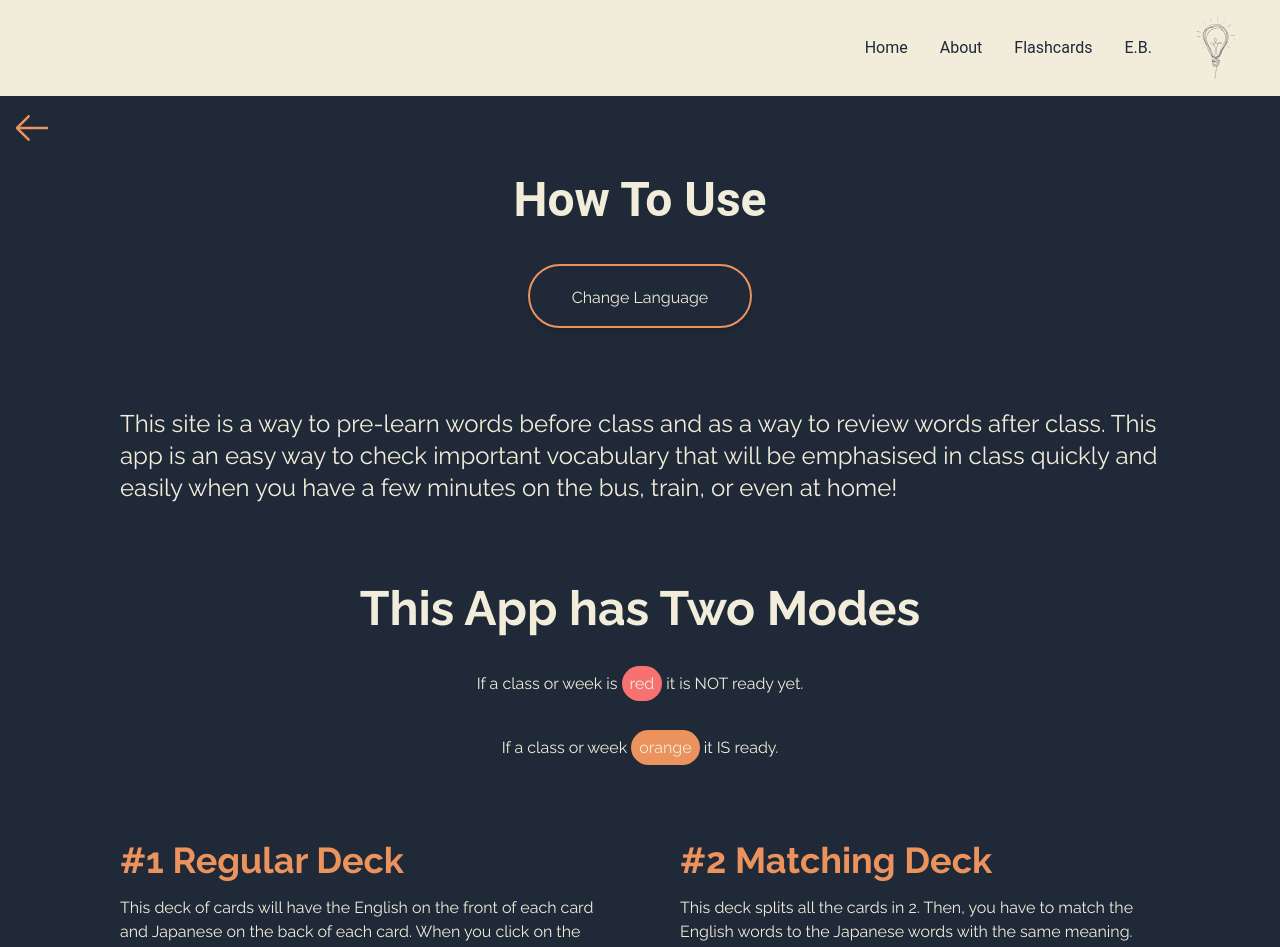
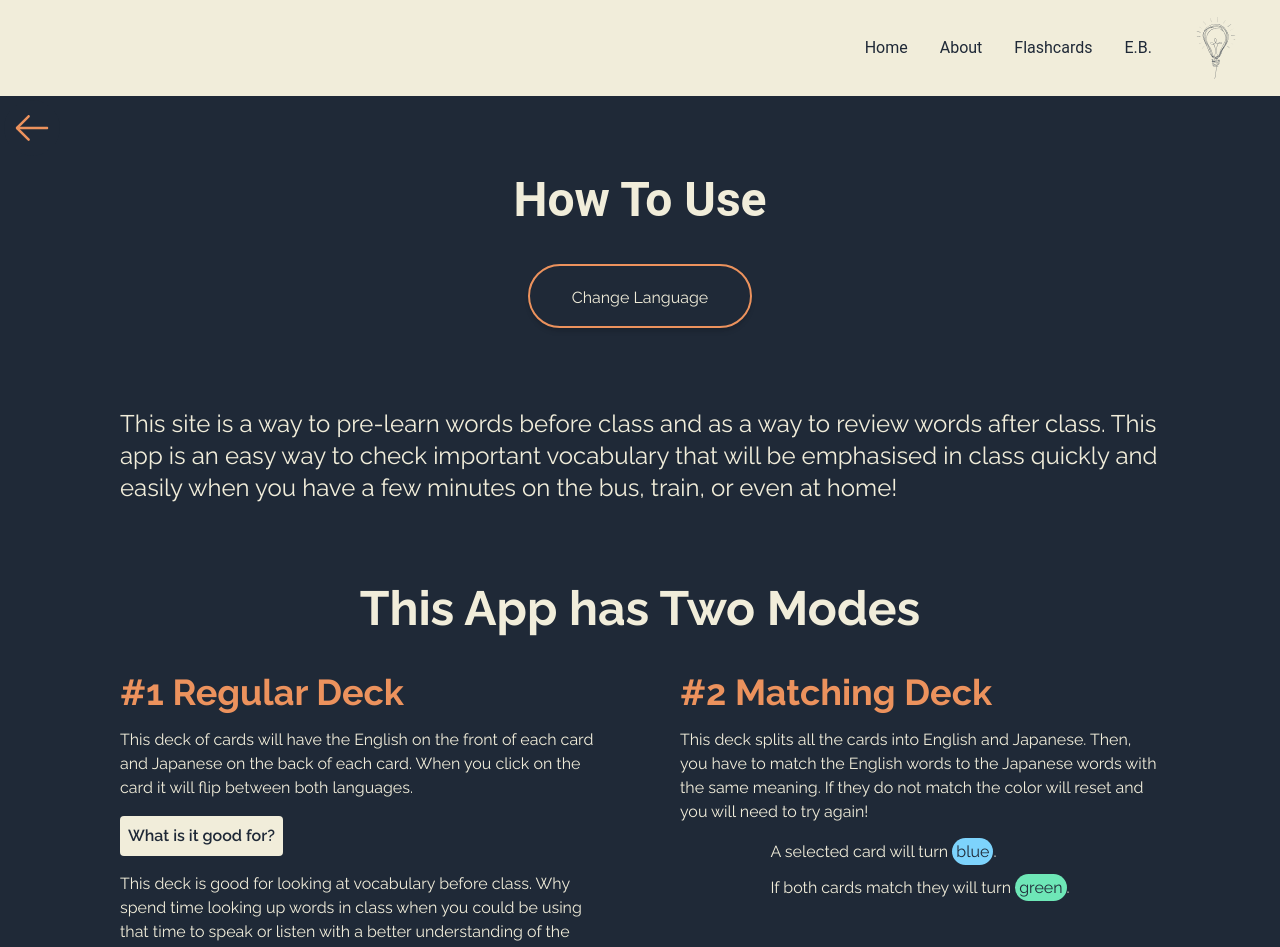
Before and after one commit to Edward-Stalley/Flashcard-App-2022-Version-2.0, a Next.js app in the folder client/: page /About in a window 1280 px wide. Shown: the top 947 px of the page. Built offline with nearby package versions, Linux system fonts and the light colour scheme.

Commit message:
Updated About Section

```diff
--- a/client/pages/About/index.tsx
+++ b/client/pages/About/index.tsx
@@ -43,7 +43,8 @@ export default function About() {
               {isEnglish ? "This App has Two Modes" : "このアプリは二つのモードがある"}
             </h1>
           </div>
-          <div className=" mb-10 flex  mobile:justify-start justify-center">
+          {/* Class Color Explanation */}
+          {/* <div className=" mb-10 flex  mobile:justify-start justify-center">
             {isEnglish ? (
               <h3>
                 If a class or week is <span className="rounded-full bg-red-400 p-2">red</span> it is NOT ready yet.
@@ -65,7 +66,7 @@ export default function About() {
                 クラスや週が <span className="rounded-full bg-but-d p-2">オレンジ色</span> 語彙が追加されています。
               </h3>
             )}
-          </div>
+          </div> */}
 
           {/* <div className="bg-bd-1 dark:bg-bl-1 text-bl-1  rounded dark:text-bd-1 w-fit p-2 mb-20 flex justify-center text-3sm font-semibold">
           </div> */}
@@ -104,12 +105,40 @@ export default function About() {
               <div className="flex flex-col justify-end">
                 <p className="pb-4">
                   {isEnglish
-                    ? `This deck splits all the cards in 2. Then, you have to match the English words
-                to the Japanese words with the same meaning. When you click on a card it will turn blue.
-                When you click on a 2nd card it will turn blue if
-                they match OR if they do not match the color will reset and you will need to try again! If you match a card incorrectly all cards reset and you need to match them all again from the start.`
-                    : `このデッキは、すべてのカードを2つに分割し、同じ意味の英単語と日本語をマッチさせるものです。カードをクリックすると、青くなります。2枚目のカードをクリックすると青色に変わり、一致しない場合は色がリセットされ、再挑戦する必要があります。間違ってマッチした場合、すべてのカードがリセットされ、最初からマッチさせる必要があります。`}
+                    ? `This deck splits all the cards into English and Japanese. Then, you have to match the English words
+                to the Japanese words with the same meaning. If they do not match the color will reset and you will need to try again!`
+                    : `このデッキは、すべてのカードを英語と日本語に分割します。そして、同じ意味の英単語と日本語をマッチさせます。一致しない場合は、色がリセットされ、再挑戦する必要があります。`}
                 </p>
+                <div className=" mb-20 mobile:justify-start flex justify-center">
+                  <div className="flex flex-col gap-3">
+                    <div>
+                      {isEnglish ? (
+                        <h3>
+                          A selected card will turn{" "}
+                          <span className="rounded-full dark:text-bd-1 bg-mc-b p-1"> blue</span>.
+                        </h3>
+                      ) : (
+                        <h3>
+                          選択したカードは <span className="rounded-full dark:text-bd-1 bg-mc-b p-1">青</span>
+                          .くなります。
+                        </h3>
+                      )}
+                    </div>
+                    <div>
+                      {isEnglish ? (
+                        <h3>
+                          If both cards match they will turn{" "}
+                          <span className="rounded-full dark:text-bd-1  bg-mc-g p-1">green</span>.
+                        </h3>
+                      ) : (
+                        <h3>
+                          ２枚とも一致すると緑色 <span className="rounded-full bg-mc-g p-2">緑色</span>になります。
+                        </h3>
+                      )}
+                    </div>
+                  </div>
+                </div>
+
                 <div className="mobile:justify-start   flex">
                   <div className=" dark:text-bd-1 dark:bg-bl-1 bg-bd-1 text-bl-1 rounded w-fit mb-4 p-2 flex text-3sm font-semibold">
                     {isEnglish ? "What is it good for?" : "理想な使い方"}
```
